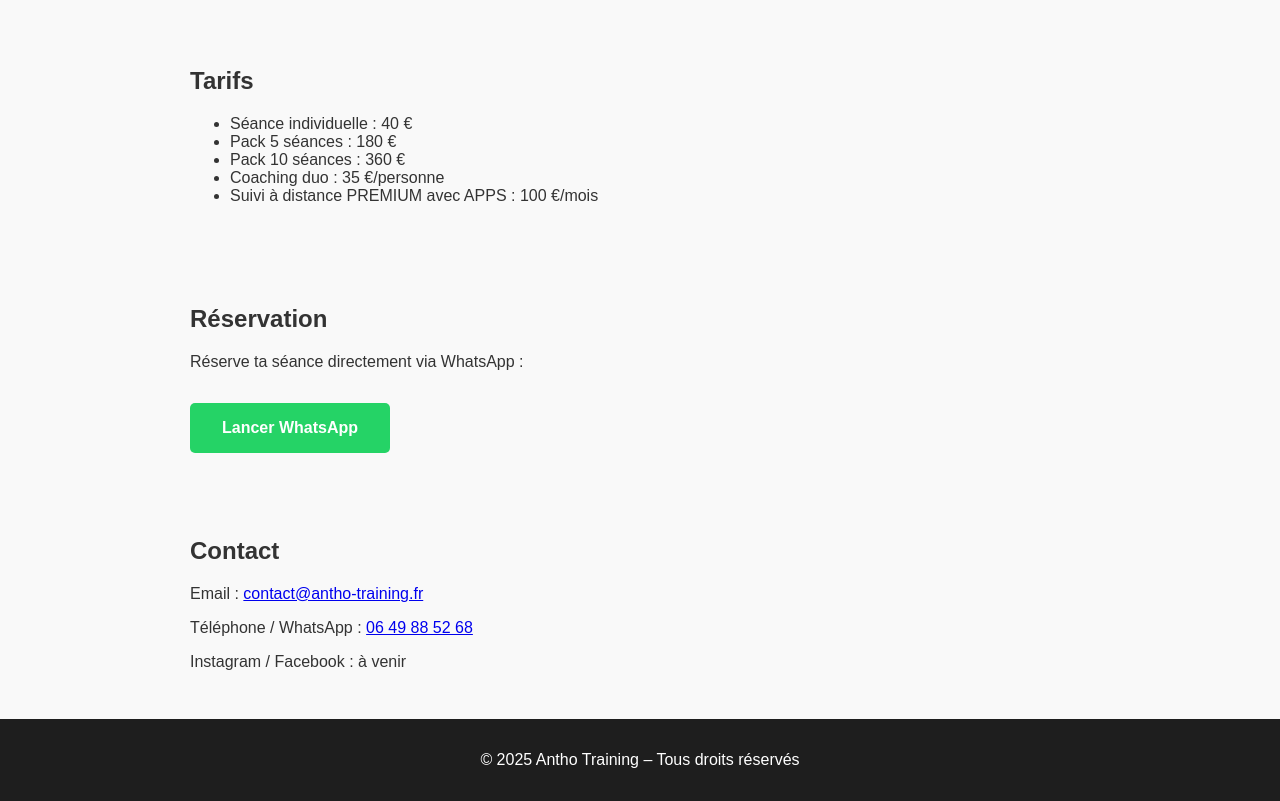
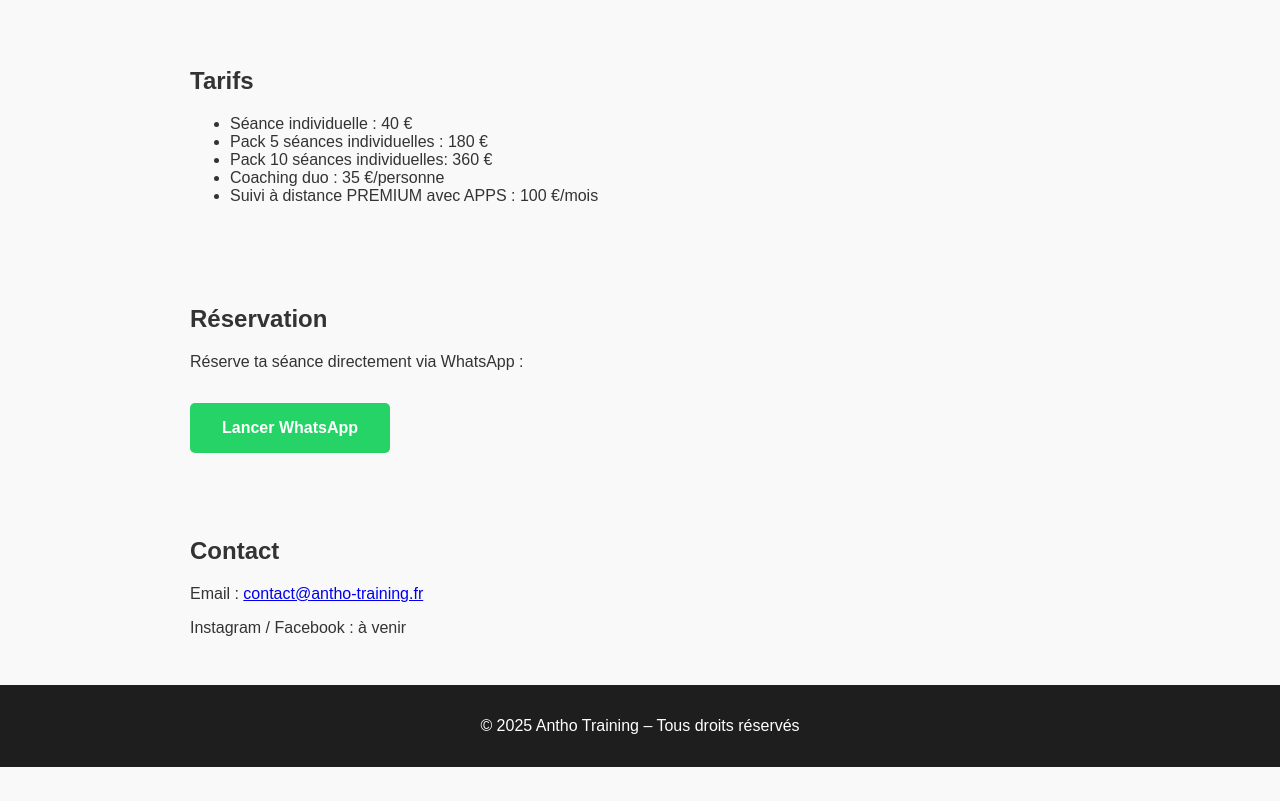
Before and after one commit to Antho-Training/antho-training, a plain HTML site: page index.html in a window 1280 px wide. Shown: the part 800-1601 px from the top of the page. After the commit the page ends 1567 px from the top, so only its background shows below. Drawn offline with Linux system fonts and the light colour scheme.

Commit message:
Update index.html

```diff
--- a/index.html
+++ b/index.html
@@ -4,7 +4,7 @@
 <head>
   <meta charset="UTF-8" />
   <meta name="viewport" content="width=device-width, initial-scale=1.0" />
-  <title>Antho Training - Coaching Sportif Privé</title>
+  <title>Antho Training - Coaching Sportif Privé Diplomé BPJEPS</title>
   <style>
     body {
       margin: 0;
@@ -95,8 +95,8 @@
   <h2>Tarifs</h2>
   <ul>
     <li>Séance individuelle : 40 €</li>
-    <li>Pack 5 séances : 180 €</li>
-    <li>Pack 10 séances : 360 €</li>
+    <li>Pack 5 séances individuelles : 180 €</li>
+    <li>Pack 10 séances individuelles: 360 €</li>
     <li>Coaching duo : 35 €/personne</li>
     <li>Suivi à distance PREMIUM avec APPS : 100 €/mois</li>
   </ul>
@@ -111,7 +111,7 @@
   <section id="contact">
     <h2>Contact</h2>
     <p>Email : <a href="mailto:contact@antho-training.fr">contact@antho-training.fr</a></p>
-    <p>Téléphone / WhatsApp : <a href="tel:+33649885268">06 49 88 52 68</a></p>
+
     <p>Instagram / Facebook : à venir</p>
   </section>
 
```
